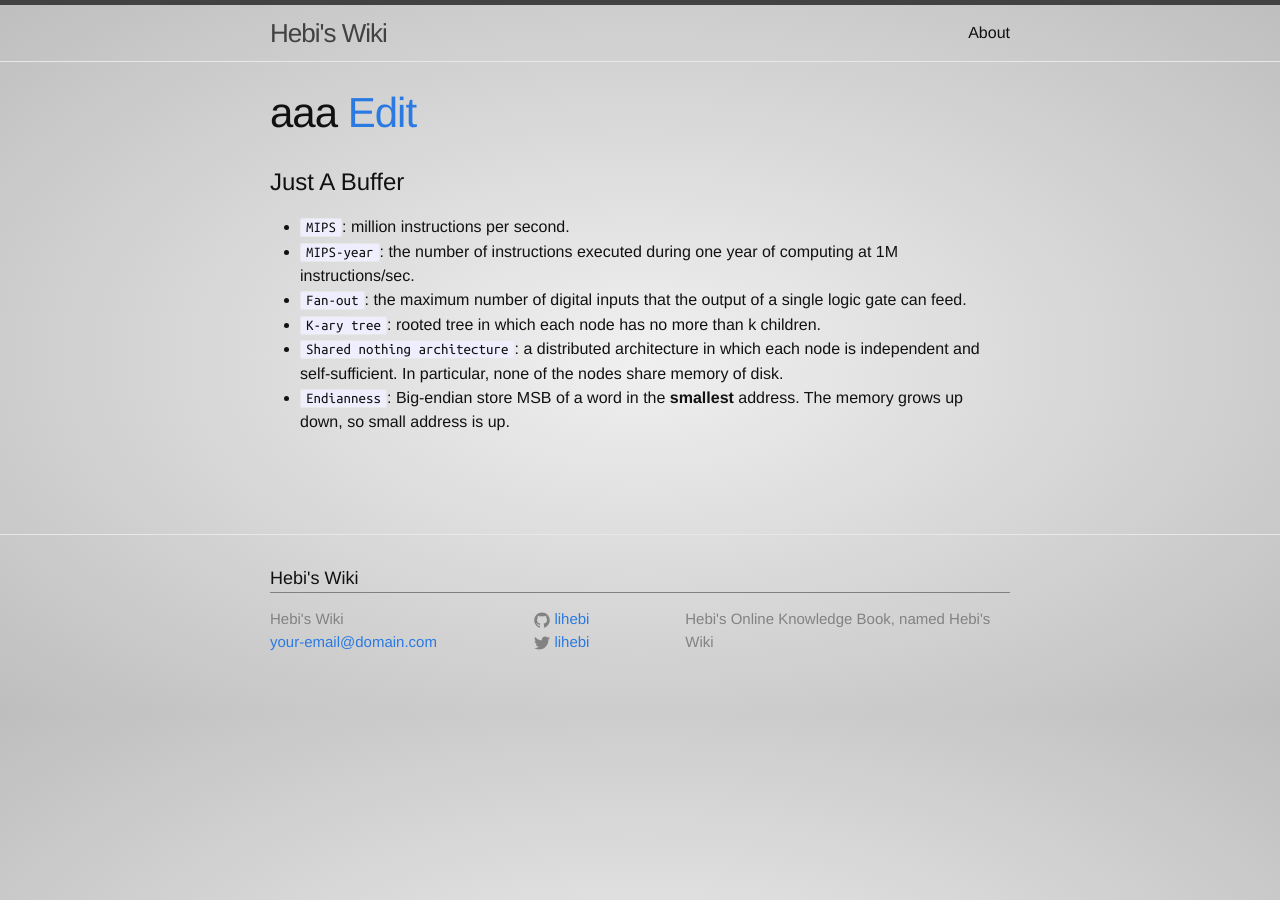
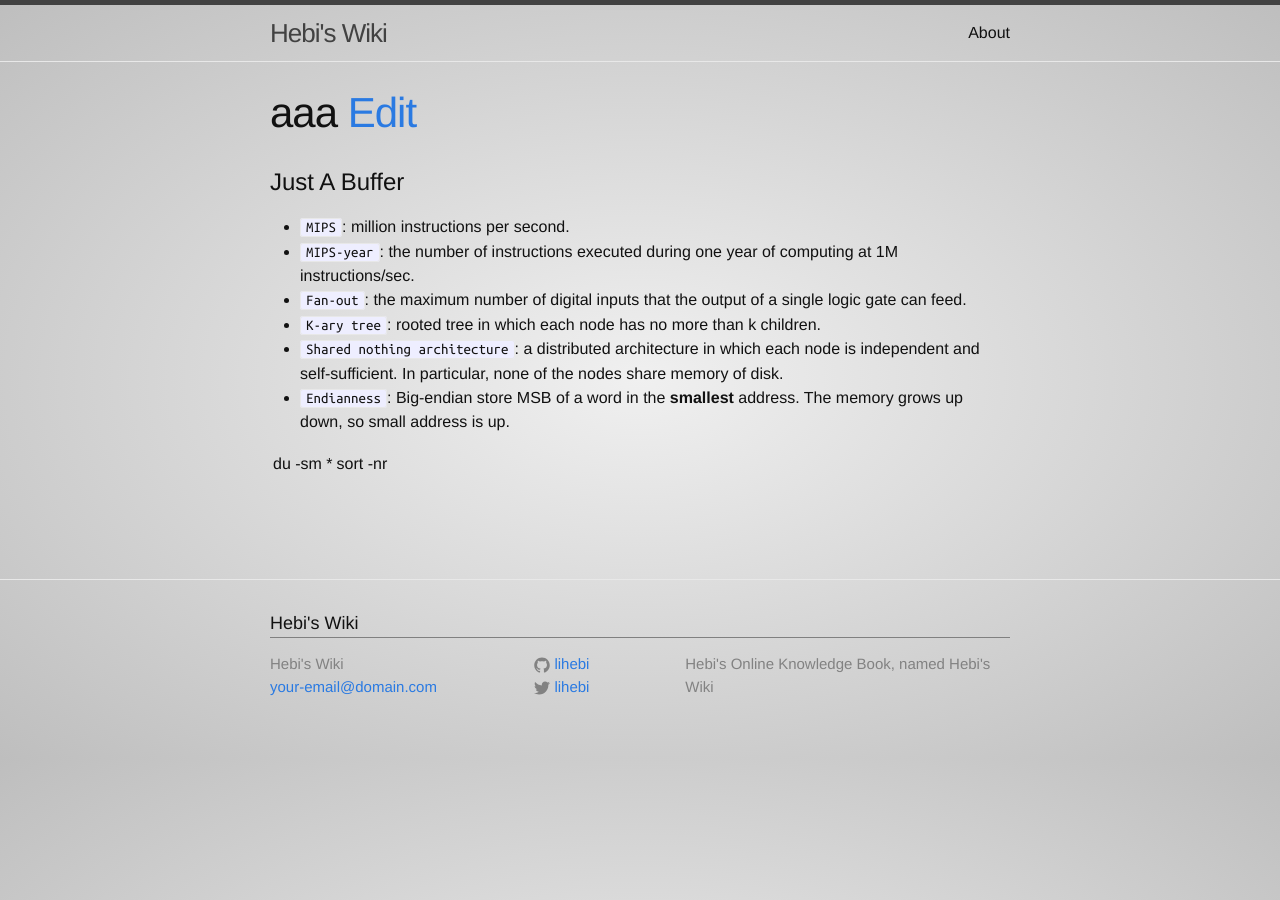
Before and after one commit to lihebi/wiki-old, a Jekyll site: the page built from _wiki/aaa.md, in a window 1280 px wide. Built offline with Jekyll 4.4.1, drawn with Linux system fonts in a browser that asks for light colours; nearby versions of some CDN libraries; Markdown is read by kramdown in place of the engine named in the settings; a style sheet for code colours, icons or effects is not loaded.

Commit message:
Update aaa.md

```diff
--- a/_wiki/aaa.md
+++ b/_wiki/aaa.md
@@ -10,3 +10,5 @@ title: aaa
 * `K-ary tree`: rooted tree in which each node has no more than k children.
 * `Shared nothing architecture`: a distributed architecture in which each node is independent and self-sufficient. In particular, none of the nodes share memory of disk.
 * `Endianness`: Big-endian store MSB of a word in the **smallest** address. The memory grows up down, so small address is up.
+
+du -sm * | sort -nr
```
